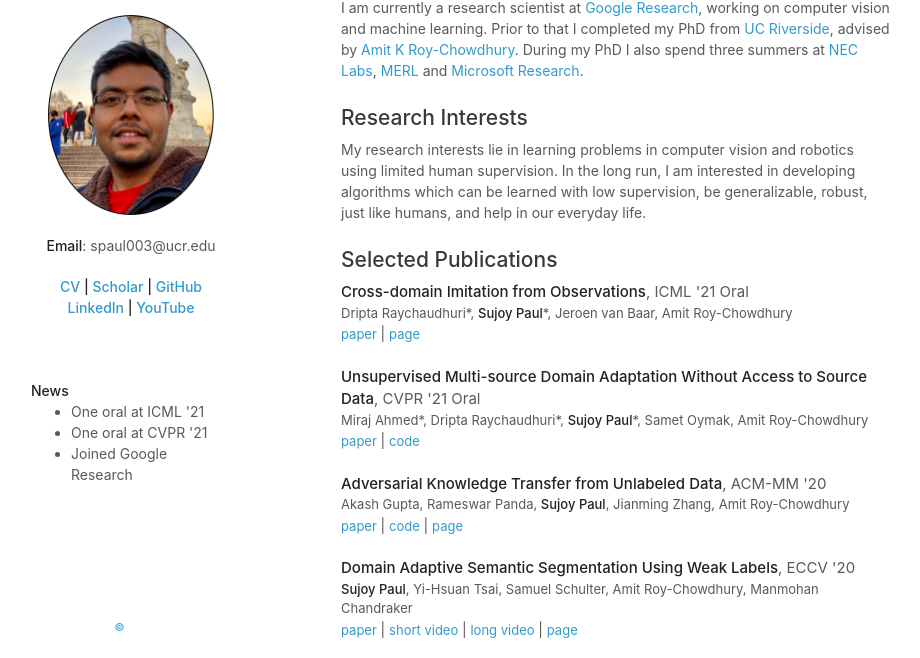
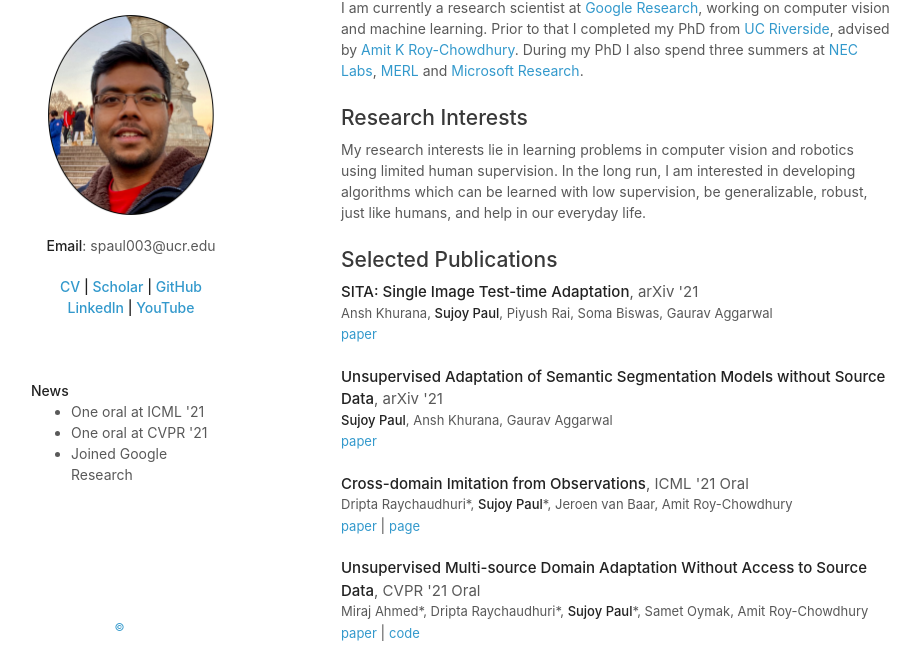
Before and after one commit to sujoyp/sujoyp.github.io, a plain HTML site: page index.html in a window 1280 px wide. Shown: the part 94-752 px from the top of the page, without its empty margins (179-1099 px from the left). Drawn offline with Linux system fonts and the light colour scheme.

Commit message:
Add files via upload
updating

```diff
--- a/index.html
+++ b/index.html
@@ -60,6 +60,24 @@
         <p style="margin-bottom:25px">My research interests lie in learning problems in computer vision and robotics using limited human supervision. In the long run, I am interested in developing algorithms which can be learned with low supervision, be generalizable, robust, just like humans, and help in our everyday life. </p>
 
         <h2 style="margin-bottom:10px"> Selected Publications </h2>
+
+            <td style="padding:10px;width:100%;vertical-align:baseline">
+              <p style="font-size:15px;margin-bottom:0;">
+                <papertitle><strong>SITA: Single Image Test-time Adaptation</strong></papertitle>, arXiv '21
+              </p>
+              <p style="font-size:13px;margin-bottom:0;">Ansh Khurana, <strong>Sujoy Paul</strong>, Piyush Rai, Soma Biswas, Gaurav Aggarwal</p>
+              <a style="font-size:13px" href="https://arxiv.org/pdf/2112.02355.pdf" target="_blank">paper </a>
+              <br> <br>
+            </td>
+
+            <td style="padding:10px;width:100%;vertical-align:baseline">
+              <p style="font-size:15px;margin-bottom:0;">
+                <papertitle><strong>Unsupervised Adaptation of Semantic Segmentation Models without Source Data</strong></papertitle>, arXiv '21
+              </p>
+              <p style="font-size:13px;margin-bottom:0;"><strong>Sujoy Paul</strong>, Ansh Khurana, Gaurav Aggarwal</p>
+              <a style="font-size:13px" href="https://arxiv.org/pdf/2112.02359.pdf" target="_blank">paper </a>
+              <br> <br>
+            </td>
 
             <td style="padding:10px;width:100%;vertical-align:baseline">
               <p style="font-size:15px;margin-bottom:0;">
```
Also changed, not shown: 1 other file.
